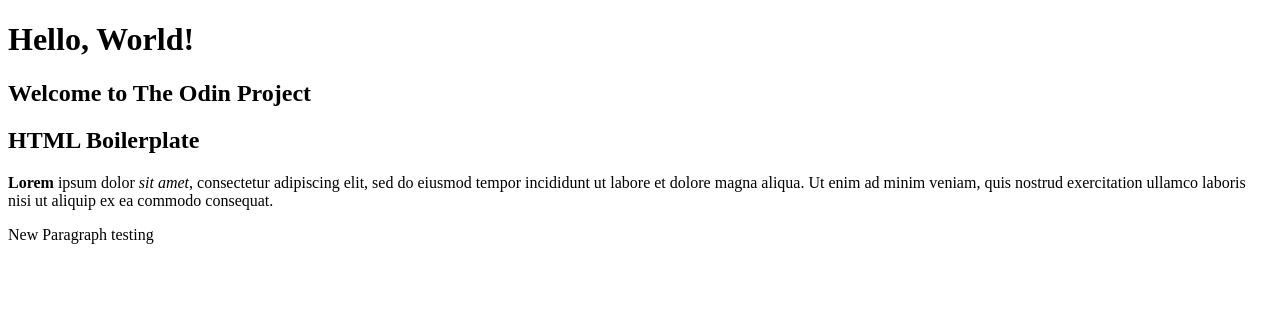
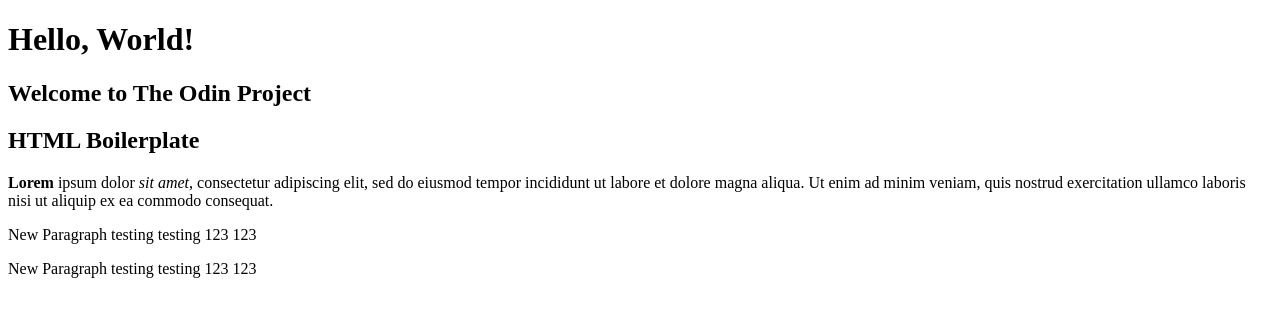
Before and after one commit to sampsamp101/git_test, a plain HTML site: page html-boilerplate/index.html in a window 1280 px wide. Drawn offline with Linux system fonts and the light colour scheme.

```diff
--- a/html-boilerplate/index.html
+++ b/html-boilerplate/index.html
@@ -15,6 +15,7 @@
   Ut enim ad minim veniam, quis nostrud exercitation ullamco laboris
   nisi ut aliquip ex ea commodo consequat.
 
-        <p>New Paragraph testing</p>
+        <p>New Paragraph testing testing 123 123</p>
+        <p>New Paragraph testing testing 123 123</p>
     </body>
 </html>
```
